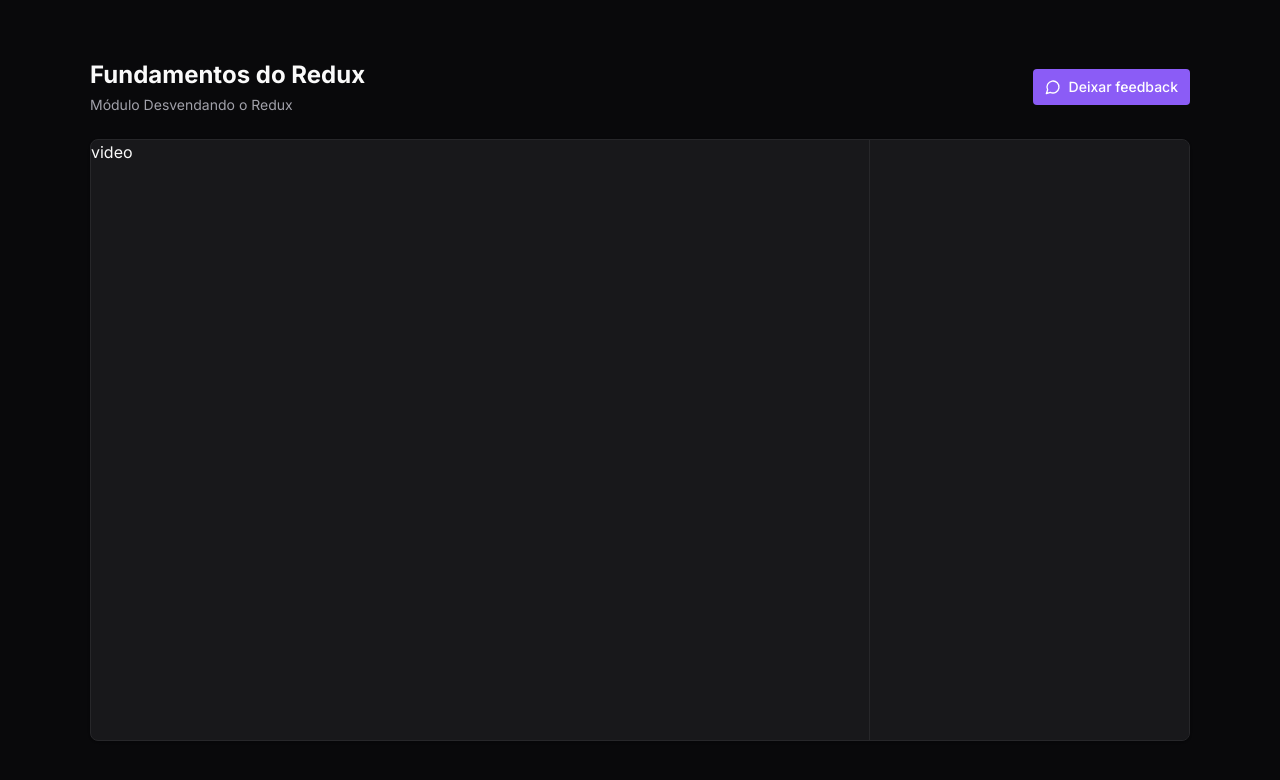
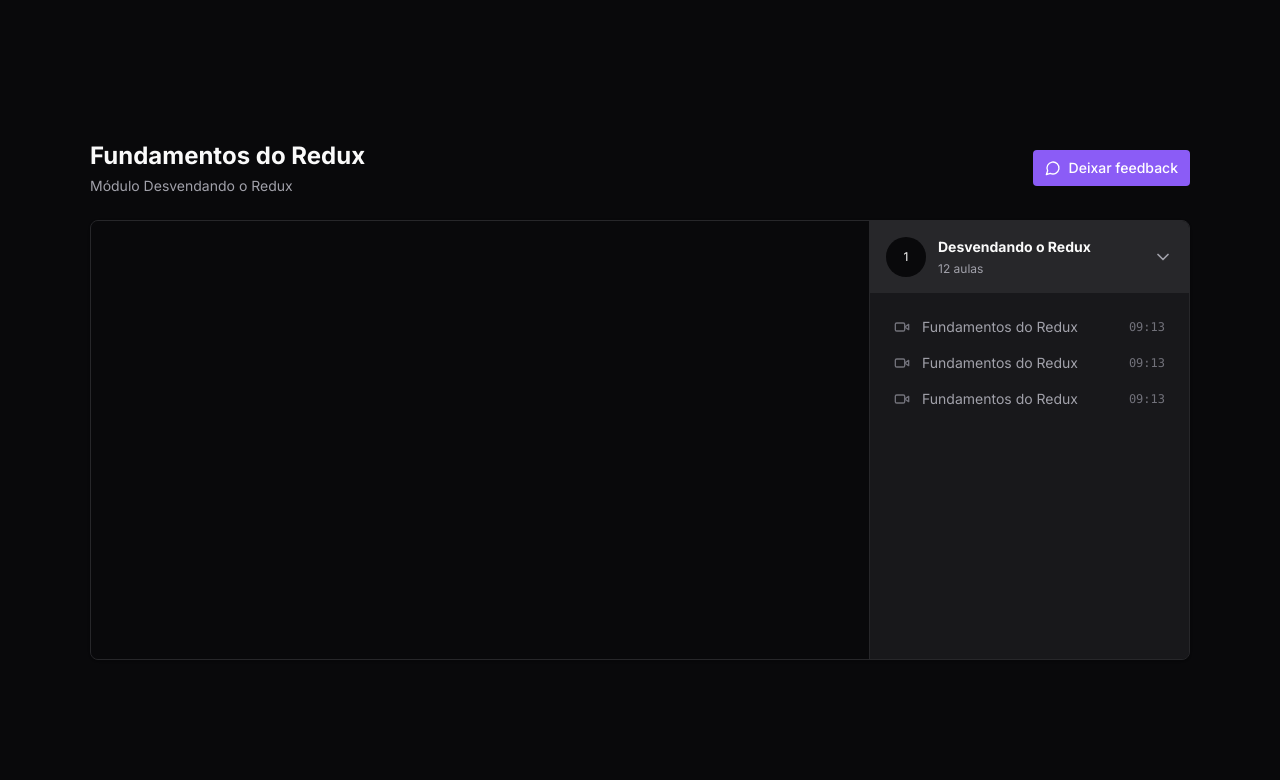
Before and after one commit to brunoBrian/redux-and-zustand, a Next.js app: page / in a window 1280 px wide. Shown: the top 780 px of the page. Built offline with nearby package versions, Linux system fonts and the light colour scheme.

Commit message:
Interface da aplicação - UI dos módulos e player

```diff
--- a/package.json
+++ b/package.json
@@ -14,6 +14,7 @@
     "next": "14.0.4",
     "react": "^18",
     "react-dom": "^18",
+    "react-player": "^2.14.1",
     "react-redux": "^9.0.4"
   },
   "devDependencies": {
--- a/src/app/globals.css
+++ b/src/app/globals.css
@@ -18,6 +18,7 @@
 
 body {
   color: rgb(var(--foreground-rgb));
+  -webkit-font-smoothing: antialiased;
   background: linear-gradient(
       to bottom,
       transparent,
--- a/src/app/page.tsx
+++ b/src/app/page.tsx
@@ -1,4 +1,7 @@
-import { MessageCircle } from "lucide-react";
+"use client";
+
+import { ChevronDown, MessageCircle, Video } from "lucide-react";
+import ReactPlayer from "react-player";
 
 export default function Home() {
   return (
@@ -20,8 +23,58 @@
         </div>
 
         <main className="relative flex overflow-hidden rounded-lg border border-zinc-800 bg-zinc-900 shadow">
-          <div className="flex-1">video</div>
-          <aside className="w-80 border-l border-zinc-800 bg-zinc-900 h-[600px]"></aside>
+          <div className="flex-1">
+            <div className="w-full bg-zinc-950 aspect-video">
+              <ReactPlayer
+                width="100%"
+                height="100%"
+                controls
+                url="https://www.youtube.com/watch?v=Jai8w6K_GnY"
+              />
+            </div>
+          </div>
+          <aside className="w-80 border-l border-zinc-800 bg-zinc-900">
+            <div>
+              <button className="flex w-full items-center gap-3 bg-zinc-800 p-4">
+                <div className="flex h-10 w-10 rounded-full items-center justify-center bg-zinc-950 text-xs">
+                  1
+                </div>
+
+                <div className="flex flex-col gap-1 text-left">
+                  <strong className="text-sm">Desvendando o Redux</strong>
+                  <span className="text-xs text-zinc-400">12 aulas</span>
+                </div>
+
+                <ChevronDown className="w-5 h-5 ml-auto text-zinc-400" />
+              </button>
+
+              <nav className="relative flex flex-col gap-4 p-6">
+                <button className="flex items-center gap-3 text-sm text-zinc-400">
+                  <Video className="w-4 h-4 text-zinc-500" />
+                  <span>Fundamentos do Redux</span>
+                  <span className="ml-auto font-mono text-xs text-zinc-500">
+                    09:13
+                  </span>
+                </button>
+
+                <button className="flex items-center gap-3 text-sm text-zinc-400">
+                  <Video className="w-4 h-4 text-zinc-500" />
+                  <span>Fundamentos do Redux</span>
+                  <span className="ml-auto font-mono text-xs text-zinc-500">
+                    09:13
+                  </span>
+                </button>
+
+                <button className="flex items-center gap-3 text-sm text-zinc-400">
+                  <Video className="w-4 h-4 text-zinc-500" />
+                  <span>Fundamentos do Redux</span>
+                  <span className="ml-auto font-mono text-xs text-zinc-500">
+                    09:13
+                  </span>
+                </button>
+              </nav>
+            </div>
+          </aside>
         </main>
       </div>
     </div>
```
Also changed, not shown: 1 other file (tests, documents, lock files or other folders).
